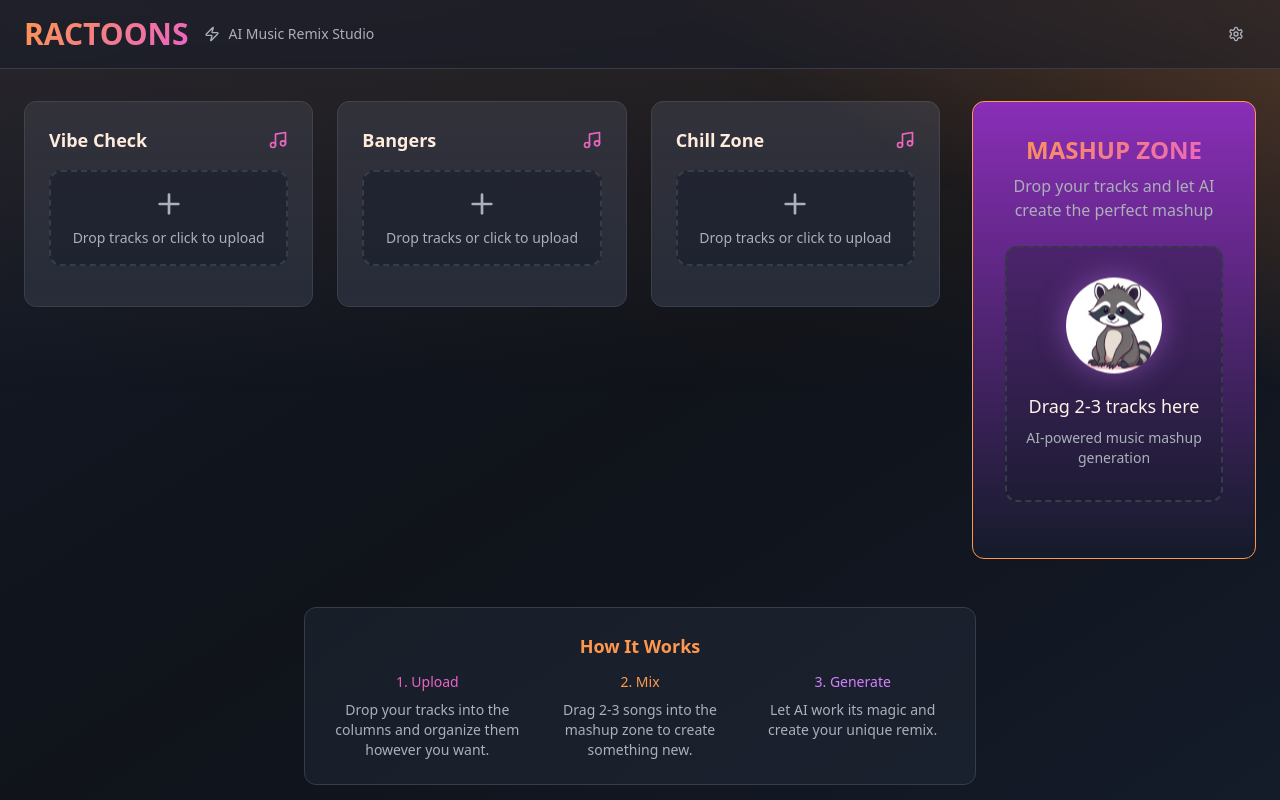
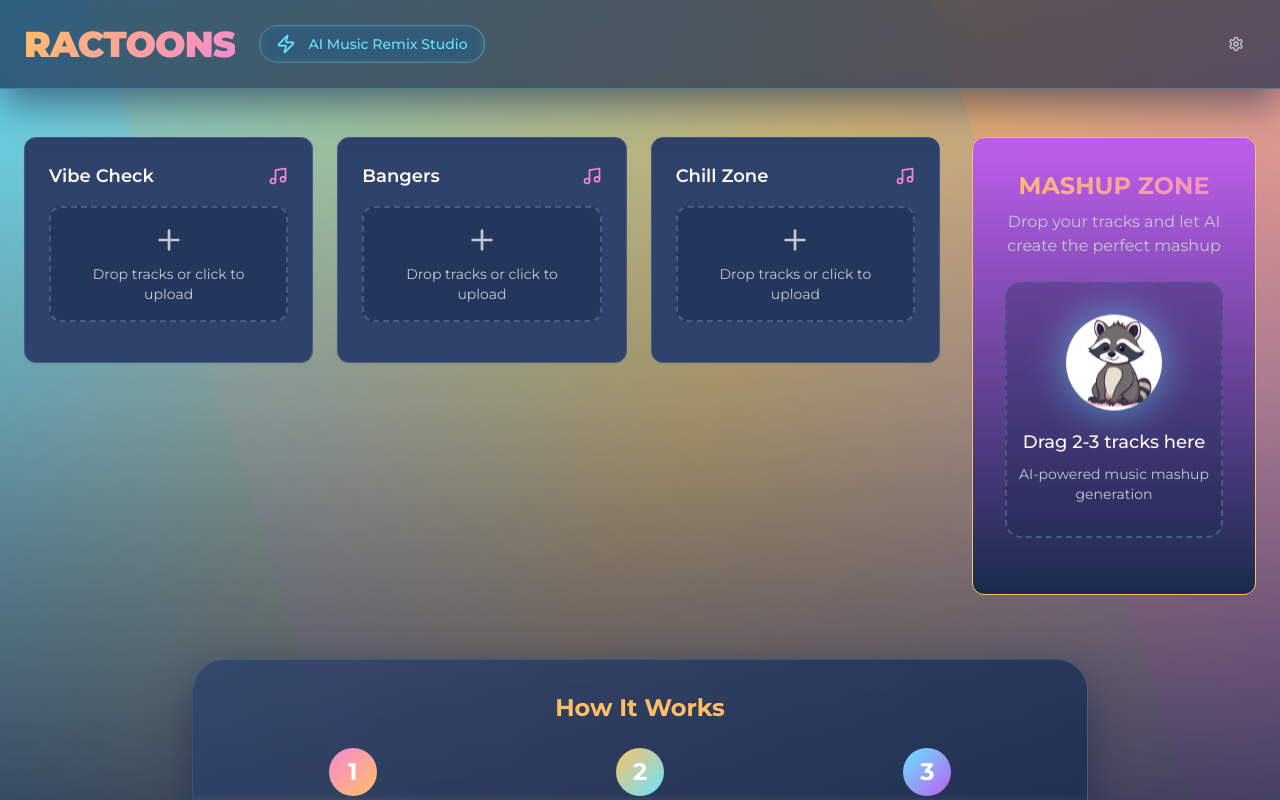
Before and after one commit to tylerbessire/remix-renaissance-forge, a React (Vite) app: page / in a window 1280 px wide. Shown: the top 800 px of the page. Built offline with nearby package versions, Linux system fonts and the light colour scheme.

Commit message:
Update styles for vibrancy
Apply a more vibrant and bright color scheme, and update the font to Montseratt.

```diff
--- a/index.html
+++ b/index.html
@@ -6,6 +6,9 @@
     <title>remix-renaissance-forge</title>
     <meta name="description" content="Lovable Generated Project" />
     <meta name="author" content="Lovable" />
+    <link rel="preconnect" href="https://fonts.googleapis.com">
+    <link rel="preconnect" href="https://fonts.gstatic.com" crossorigin>
+    <link href="https://fonts.googleapis.com/css2?family=Montserrat:wght@300;400;500;600;700;800;900&display=swap" rel="stylesheet">
 
     <meta property="og:title" content="remix-renaissance-forge" />
     <meta property="og:description" content="Lovable Generated Project" />
--- a/src/index.css
+++ b/src/index.css
@@ -2,37 +2,37 @@
 @tailwind components;
 @tailwind utilities;
 
-/* PLAY-THOSE Design System - Sunset/Dusk Aesthetic
-All colors MUST be HSL. Futuristic, sci-fi, playful vibes.
+/* RACTOONS Design System - Vibrant Sunset Aesthetic
+All colors MUST be HSL. Bright, vibrant, modern vibes.
 */
 
 @layer base {
   :root {
-    /* Core sunset palette */
-    --background: 220 25% 8%;
-    --foreground: 30 100% 95%;
+    /* Core vibrant palette */
+    --background: 220 35% 15%;
+    --foreground: 30 100% 98%;
 
-    /* Card system */
-    --card: 220 20% 12%;
-    --card-foreground: 30 100% 95%;
+    /* Card system - brighter, more vibrant */
+    --card: 220 30% 20%;
+    --card-foreground: 30 100% 98%;
 
-    --popover: 220 25% 10%;
-    --popover-foreground: 30 100% 95%;
+    --popover: 220 35% 18%;
+    --popover-foreground: 30 100% 98%;
 
-    /* Primary - Sunset Orange-Gold */
-    --primary: 25 100% 65%;
+    /* Primary - Vibrant Orange-Gold */
+    --primary: 35 100% 70%;
     --primary-foreground: 220 25% 8%;
 
-    /* Secondary - Purple-Pink Glow */
-    --secondary: 315 75% 65%;
-    --secondary-foreground: 30 100% 95%;
+    /* Secondary - Bright Purple-Pink */
+    --secondary: 320 85% 75%;
+    --secondary-foreground: 220 25% 8%;
 
-    /* Muted - Deep Cobalt */
-    --muted: 220 30% 15%;
-    --muted-foreground: 220 10% 70%;
+    /* Muted - Rich Cobalt */
+    --muted: 220 40% 25%;
+    --muted-foreground: 220 15% 80%;
 
-    /* Accent - Electric Highlight */
-    --accent: 280 100% 75%;
+    /* Accent - Electric Cyan */
+    --accent: 190 100% 70%;
     --accent-foreground: 220 25% 8%;
 
     --destructive: 0 84% 60%;
@@ -44,24 +44,30 @@ All colors MUST be HSL. Futuristic, sci-fi, playful vibes.
 
     --radius: 0.75rem;
 
-    /* Custom PLAY-THOSE tokens */
-    --sunset-glow: 25 100% 65%;
-    --sunset-deep: 15 85% 55%;
-    --twilight-purple: 280 60% 45%;
-    --twilight-pink: 315 75% 65%;
-    --cobalt-deep: 220 35% 12%;
-    --cobalt-mid: 220 25% 18%;
-    --cobalt-light: 220 15% 25%;
+    /* Custom RACTOONS vibrant tokens */
+    --sunset-glow: 35 100% 70%;
+    --sunset-deep: 25 95% 65%;
+    --twilight-purple: 280 80% 65%;
+    --twilight-pink: 320 85% 75%;
+    --cobalt-deep: 220 50% 20%;
+    --cobalt-mid: 220 40% 30%;
+    --cobalt-light: 220 30% 40%;
+    --cyan-bright: 190 100% 70%;
+    --teal-vibrant: 170 85% 65%;
 
-    /* Gradients */
+    /* Vibrant gradients */
     --gradient-sunset: linear-gradient(135deg, hsl(var(--sunset-glow)), hsl(var(--twilight-pink)));
     --gradient-twilight: linear-gradient(180deg, hsl(var(--twilight-purple)), hsl(var(--cobalt-deep)));
-    --gradient-glow: linear-gradient(90deg, hsl(var(--sunset-glow) / 0.8), hsl(var(--accent) / 0.6));
+    --gradient-glow: linear-gradient(90deg, hsl(var(--sunset-glow) / 0.9), hsl(var(--accent) / 0.8));
+    --gradient-vibrant: linear-gradient(120deg, hsl(var(--cyan-bright)), hsl(var(--sunset-glow)), hsl(var(--twilight-pink)));
+    --gradient-card: linear-gradient(145deg, hsl(var(--cobalt-mid) / 0.8), hsl(var(--cobalt-deep) / 0.9));
 
-    /* Shadows & Effects */
-    --shadow-glow: 0 0 40px hsl(var(--sunset-glow) / 0.3);
-    --shadow-purple: 0 0 30px hsl(var(--accent) / 0.4);
-    --shadow-deep: 0 20px 60px hsl(var(--cobalt-deep) / 0.8);
+    /* Vibrant shadows & effects */
+    --shadow-glow: 0 0 50px hsl(var(--sunset-glow) / 0.5);
+    --shadow-purple: 0 0 40px hsl(var(--accent) / 0.6);
+    --shadow-cyan: 0 0 35px hsl(var(--cyan-bright) / 0.5);
+    --shadow-deep: 0 25px 80px hsl(var(--cobalt-deep) / 0.9);
+    --shadow-card: 0 15px 40px hsl(var(--cobalt-deep) / 0.6);
 
     /* Animations */
     --transition-smooth: all 0.4s cubic-bezier(0.4, 0, 0.2, 1);
@@ -122,6 +128,6 @@ All colors MUST be HSL. Futuristic, sci-fi, playful vibes.
   }
 
   body {
-    @apply bg-background text-foreground;
+    @apply bg-background text-foreground font-montserrat;
   }
 }
--- a/src/pages/Index.tsx
+++ b/src/pages/Index.tsx
@@ -72,27 +72,28 @@ const Index = () => {
   };
 
   return (
-    <div className="min-h-screen bg-gradient-to-br from-cobalt-deep via-background to-cobalt-deep relative">
-      {/* Sunset vignette overlay */}
-      <div className="fixed inset-0 bg-gradient-to-t from-transparent via-transparent to-sunset-glow/10 pointer-events-none" />
-      <div className="fixed top-0 right-0 w-1/2 h-1/2 bg-gradient-to-bl from-sunset-glow/20 via-transparent to-transparent pointer-events-none" />
+    <div className="min-h-screen bg-gradient-vibrant relative overflow-hidden">
+      {/* Vibrant animated overlay */}
+      <div className="fixed inset-0 bg-gradient-to-br from-sunset-glow/30 via-cyan-bright/20 to-twilight-pink/25 pointer-events-none animate-glow-rotate" />
+      <div className="fixed inset-0 bg-gradient-to-t from-cobalt-deep/80 via-cobalt-mid/40 to-transparent pointer-events-none" />
+
       {/* Header */}
-      <header className="border-b border-cobalt-light bg-cobalt-deep/50 backdrop-blur-sm sticky top-0 z-50">
-        <div className="container mx-auto px-6 py-4">
+      <header className="border-b border-cyan-bright/30 bg-cobalt-deep/70 backdrop-blur-xl sticky top-0 z-50 shadow-card">
+        <div className="container mx-auto px-6 py-6">
           <div className="flex items-center justify-between">
-            <div className="flex items-center gap-4">
-              <h1 className="text-3xl font-bold bg-gradient-sunset bg-clip-text text-transparent">
+            <div className="flex items-center gap-6">
+              <h1 className="text-4xl font-black bg-gradient-sunset bg-clip-text text-transparent tracking-tight">
                 RACTOONS
               </h1>
-              <div className="hidden md:flex items-center gap-2 text-sm text-muted-foreground">
-                <Zap className="h-4 w-4" />
-                <span>AI Music Remix Studio</span>
+              <div className="hidden md:flex items-center gap-3 px-4 py-2 rounded-2xl bg-cyan-bright/20 border border-cyan-bright/30 backdrop-blur-sm">
+                <Zap className="h-5 w-5 text-cyan-bright" />
+                <span className="text-sm font-medium text-cyan-bright">AI Music Remix Studio</span>
               </div>
             </div>
 
             <div className="flex items-center gap-4">
-              <Button variant="ghost" size="sm" className="text-muted-foreground hover:text-sunset-glow">
-                <Settings className="h-4 w-4" />
+              <Button variant="ghost" size="sm" className="text-muted-foreground hover:text-sunset-glow hover:bg-sunset-glow/10 rounded-xl transition-all duration-300">
+                <Settings className="h-5 w-5" />
               </Button>
             </div>
           </div>
@@ -100,7 +101,7 @@ const Index = () => {
       </header>
 
       {/* Main Content */}
-      <main className="container mx-auto px-6 py-8">
+      <main className="container mx-auto px-6 py-12 relative z-10">
         <div className="grid grid-cols-1 xl:grid-cols-4 gap-8">
           {/* Song Columns */}
           <div className="xl:col-span-3 grid grid-cols-1 md:grid-cols-3 gap-6">
@@ -133,23 +134,26 @@ const Index = () => {
         </div>
 
         {/* Instructions */}
-        <div className="mt-12 text-center max-w-2xl mx-auto">
-          <div className="bg-cobalt-mid/50 rounded-xl p-6 border border-cobalt-light">
-            <h3 className="text-lg font-semibold text-sunset-glow mb-3">
+        <div className="mt-16 text-center max-w-4xl mx-auto">
+          <div className="bg-gradient-card rounded-3xl p-8 border border-cyan-bright/20 shadow-card backdrop-blur-sm">
+            <h3 className="text-2xl font-bold text-sunset-glow mb-6">
               How It Works
             </h3>
-            <div className="grid grid-cols-1 md:grid-cols-3 gap-4 text-sm text-muted-foreground">
-              <div className="space-y-2">
-                <div className="text-twilight-pink font-medium">1. Upload</div>
-                <p>Drop your tracks into the columns and organize them however you want.</p>
+            <div className="grid grid-cols-1 md:grid-cols-3 gap-8">
+              <div className="space-y-4">
+                <div className="w-12 h-12 bg-gradient-to-br from-twilight-pink to-sunset-glow rounded-2xl flex items-center justify-center mx-auto text-2xl font-bold text-white">1</div>
+                <div className="text-twilight-pink font-bold text-lg">Upload</div>
+                <p className="text-muted-foreground leading-relaxed">Drop your tracks into the columns and organize them however you want.</p>
               </div>
-              <div className="space-y-2">
-                <div className="text-sunset-glow font-medium">2. Mix</div>
-                <p>Drag 2-3 songs into the mashup zone to create something new.</p>
+              <div className="space-y-4">
+                <div className="w-12 h-12 bg-gradient-to-br from-sunset-glow to-cyan-bright rounded-2xl flex items-center justify-center mx-auto text-2xl font-bold text-white">2</div>
+                <div className="text-sunset-glow font-bold text-lg">Mix</div>
+                <p className="text-muted-foreground leading-relaxed">Drag 2-3 songs into the mashup zone to create something new.</p>
               </div>
-              <div className="space-y-2">
-                <div className="text-accent font-medium">3. Generate</div>
-                <p>Let AI work its magic and create your unique remix.</p>
+              <div className="space-y-4">
+                <div className="w-12 h-12 bg-gradient-to-br from-cyan-bright to-twilight-purple rounded-2xl flex items-center justify-center mx-auto text-2xl font-bold text-white">3</div>
+                <div className="text-accent font-bold text-lg">Generate</div>
+                <p className="text-muted-foreground leading-relaxed">Let AI work its magic and create your unique remix.</p>
               </div>
             </div>
           </div>
--- a/tailwind.config.ts
+++ b/tailwind.config.ts
@@ -62,7 +62,7 @@ export default {
 					border: 'hsl(var(--sidebar-border))',
 					ring: 'hsl(var(--sidebar-ring))'
 				},
-				/* PLAY-THOSE Custom Colors */
+				/* RACTOONS Vibrant Colors */
 				sunset: {
 					glow: 'hsl(var(--sunset-glow))',
 					deep: 'hsl(var(--sunset-deep))'
@@ -75,12 +75,25 @@ export default {
 					deep: 'hsl(var(--cobalt-deep))',
 					mid: 'hsl(var(--cobalt-mid))',
 					light: 'hsl(var(--cobalt-light))'
+				},
+				cyan: {
+					bright: 'hsl(var(--cyan-bright))'
+				},
+				teal: {
+					vibrant: 'hsl(var(--teal-vibrant))'
 				}
+			},
+			fontFamily: {
+				'montserrat': ['Montserrat', 'sans-serif'],
+				'sans': ['Montserrat', 'ui-sans-serif', 'system-ui'],
 			},
 			borderRadius: {
 				lg: 'var(--radius)',
 				md: 'calc(var(--radius) - 2px)',
-				sm: 'calc(var(--radius) - 4px)'
+				sm: 'calc(var(--radius) - 4px)',
+				'xl': '1rem',
+				'2xl': '1.5rem',
+				'3xl': '2rem'
 			},
 			keyframes: {
 				'accordion-down': {
@@ -147,12 +160,16 @@ export default {
 			backgroundImage: {
 				'gradient-sunset': 'var(--gradient-sunset)',
 				'gradient-twilight': 'var(--gradient-twilight)',
-				'gradient-glow': 'var(--gradient-glow)'
+				'gradient-glow': 'var(--gradient-glow)',
+				'gradient-vibrant': 'var(--gradient-vibrant)',
+				'gradient-card': 'var(--gradient-card)'
 			},
 			boxShadow: {
 				'glow': 'var(--shadow-glow)',
 				'purple': 'var(--shadow-purple)',
-				'deep': 'var(--shadow-deep)'
+				'cyan': 'var(--shadow-cyan)',
+				'deep': 'var(--shadow-deep)',
+				'card': 'var(--shadow-card)'
 			}
 		}
 	},
```
